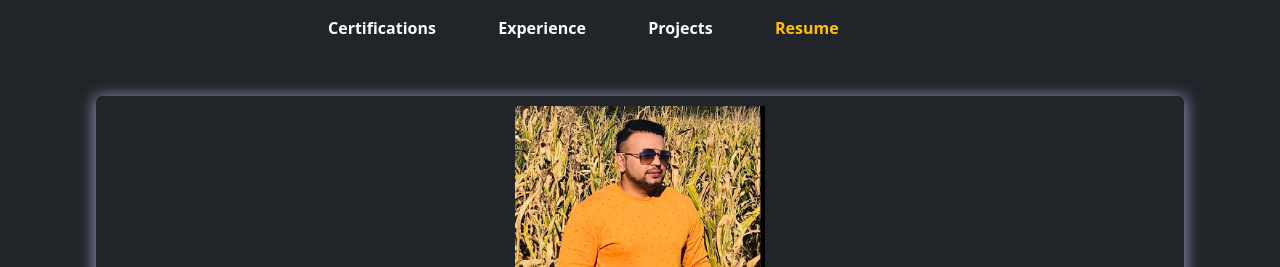
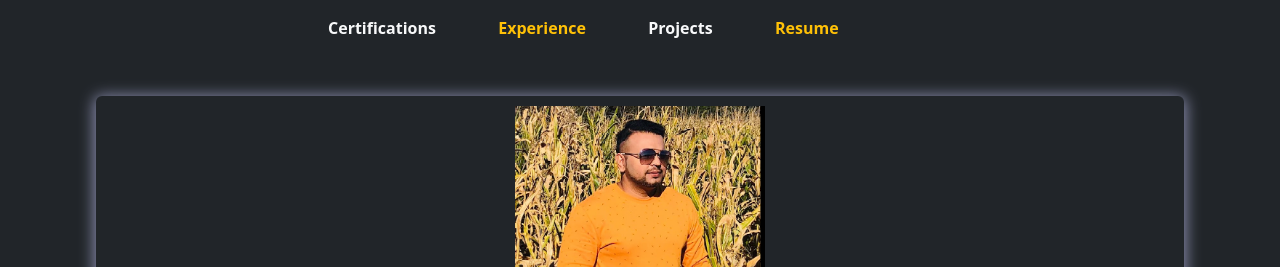
Before and after one commit to Salmoonsamuel/Salmoon-resume, a website: page index.html in a window 1280 px wide. Shown: the top 267 px of the page. Drawn offline with nearby package versions, Linux system fonts and the light colour scheme.

Commit message:
Update index.html

```diff
--- a/index.html
+++ b/index.html
@@ -37,7 +37,7 @@
         <ul class="navigation nav ">
 <!--             <li class="nav-item"><a href="#about" class="nav-link text-dark active">About</a></li> -->
             <li><a href="#skills" class="nav-link text-light ">Certifications</a></li>
-            <li><a href="#experience" class="nav-link text-light ">Experience</a></li>
+            <li><a href="#experience" class="nav-link text-warning ">Experience</a></li>
             <li><a href="#projects" class="nav-link text-light ">Projects</a></li>
             <li><a href="#resume" class="nav-link text-warning ">Resume</a></li>
 
```
